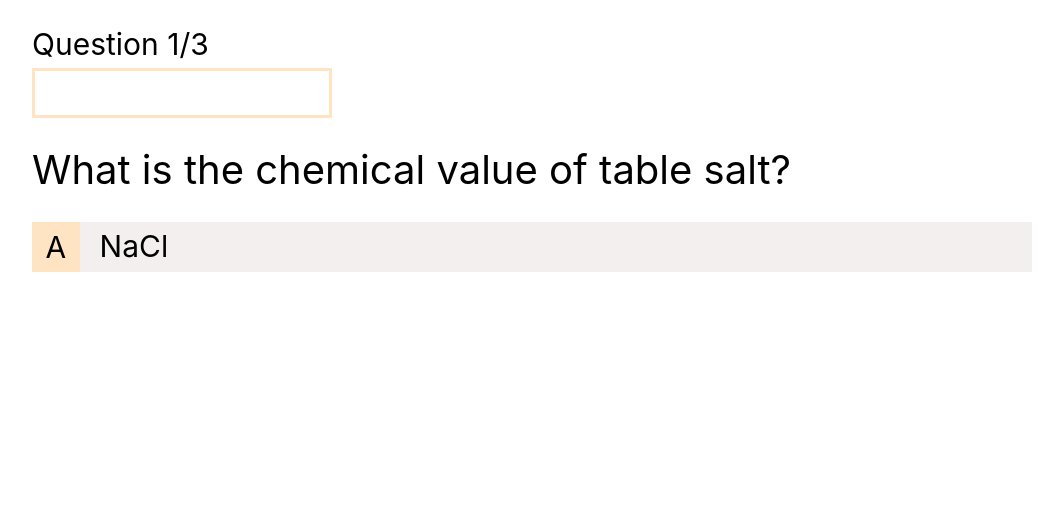
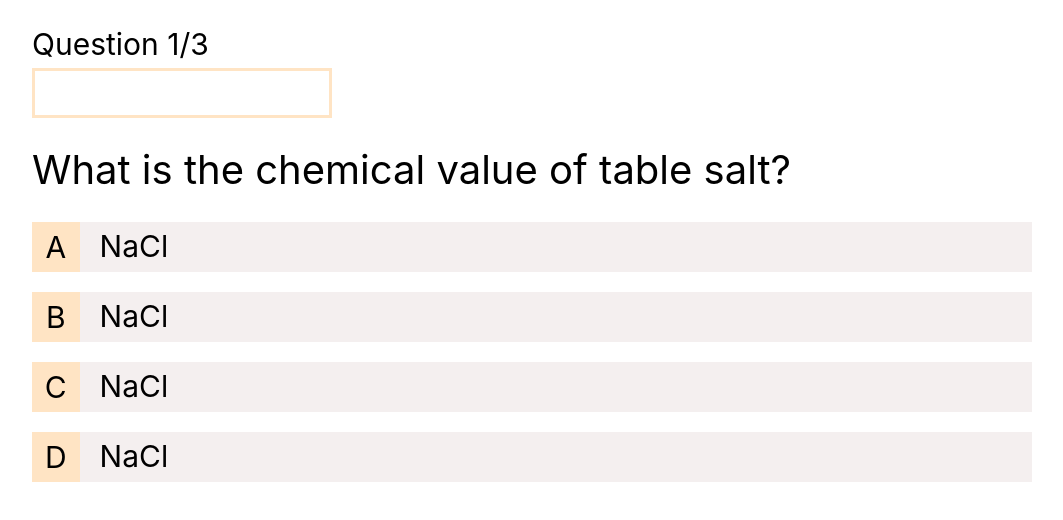
Before and after one commit to KeiranBrown1301/vue-quiz-app, a Vue app: page /quiz/1 in a window 1280 px wide. Shown: the top 520 px of the page, without its empty margins (108-1171 px from the left). Built offline with nearby package versions, Linux system fonts and the light colour scheme.

Commit message:
options multiplied to show rendering example

```diff
--- a/src/assets/views/QuizView.vue
+++ b/src/assets/views/QuizView.vue
@@ -15,6 +15,24 @@
       <div class="questions-container">
         <div class="option">
           <p class="option-label">A</p>
+          <div class="option-value">
+            <p>NaCl</p>
+          </div>
+        </div>
+        <div class="option">
+          <p class="option-label">B</p>
+          <div class="option-value">
+            <p>NaCl</p>
+          </div>
+        </div>
+        <div class="option">
+          <p class="option-label">C</p>
+          <div class="option-value">
+            <p>NaCl</p>
+          </div>
+        </div>
+        <div class="option">
+          <p class="option-label">D</p>
           <div class="option-value">
             <p>NaCl</p>
           </div>
```
